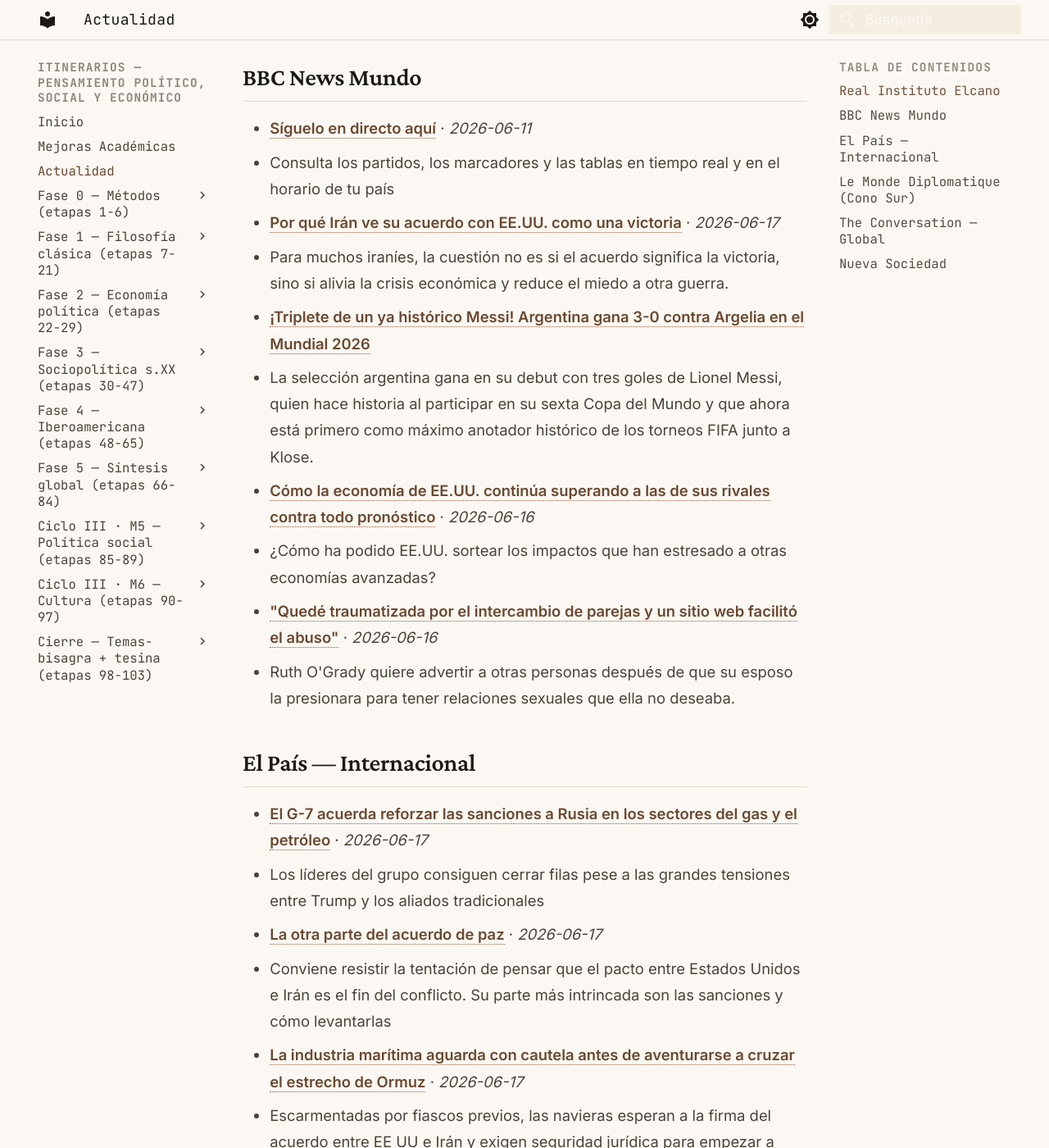
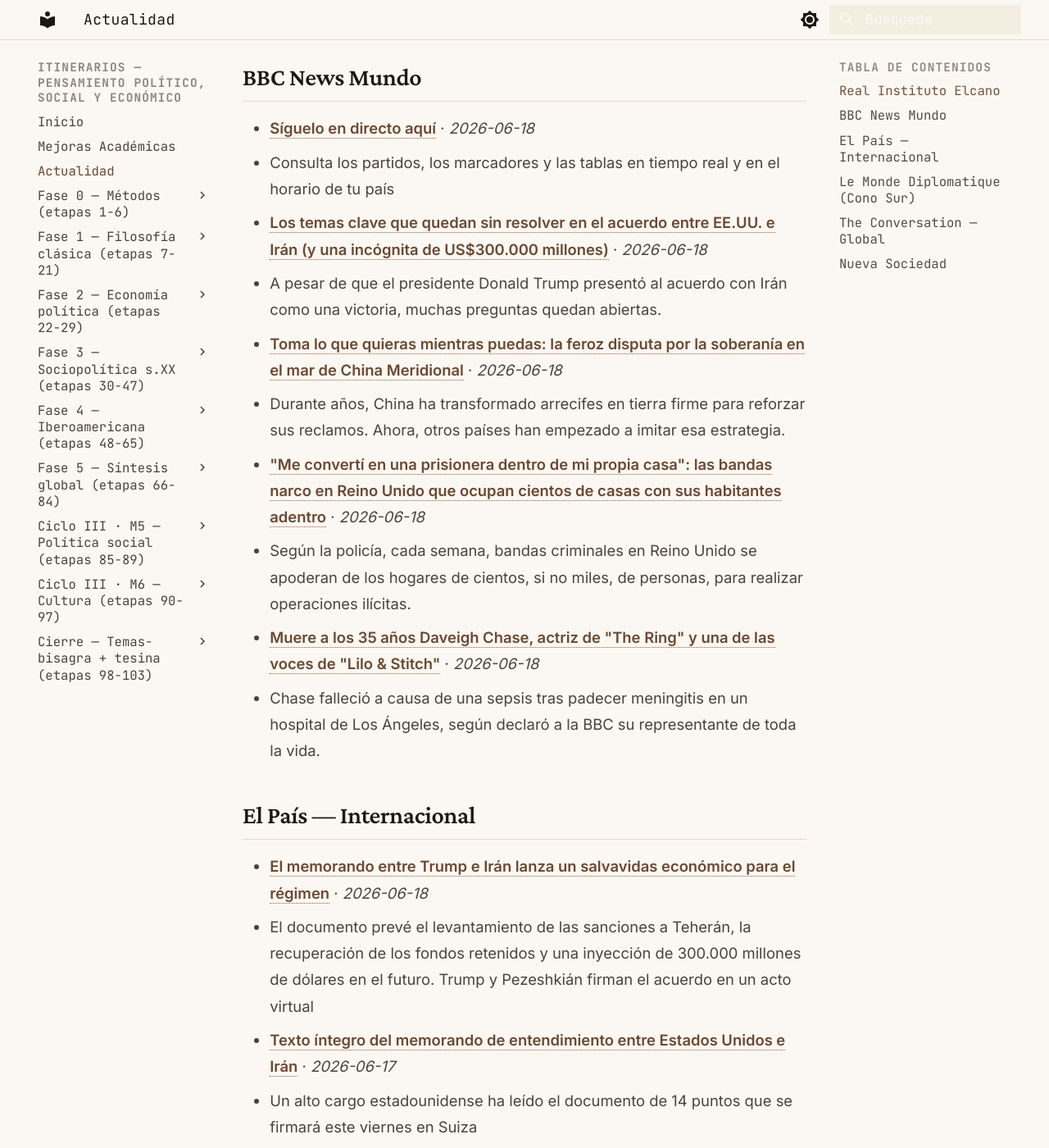
Before and after one commit to MrSpagVi/Curso, an MkDocs documentation site: the page built from docs/actualidad.md, in a window 1280 px wide and 1400 px high, scrolled down 758 px. Shown: the whole window at 82% size. Built offline with MkDocs 1.6.1 and Material for MkDocs 9.7.7, drawn with Linux system fonts in a browser that asks for light colours; some of the changed text lies outside the part shown.

Commit message:
auto: actualidad 2026-06-18

```diff
--- a/docs/actualidad.md
+++ b/docs/actualidad.md
@@ -6,7 +6,7 @@ title: Actualidad
 
 Últimos titulares de fuentes que dictan agenda en ciencia política y geopolítica. Actualizado automáticamente cada día (vía GitHub Actions).
 
-_Última actualización: 2026-06-17 10:28 UTC_
+_Última actualización: 2026-06-18 10:08 UTC_
 
 !!! tip "Ritual mensual — #actualidad"
     El último sábado de cada mes: agarrá **un** titular de los de abajo y escribí **300 palabras** aplicándole **2 autores** del último mes que leíste. ¿Qué diría cada uno? ¿En qué chocan? No resumas la noticia — usala como caso para pensar con las herramientas que venís construyendo. Guardá el texto con el tag `#actualidad` en tu sistema de notas. Esto convierte la teoría en criterio sobre la coyuntura: el objetivo del plan no es citar a Maquiavelo, es leer el presente con él.
@@ -17,29 +17,29 @@ _Sin datos en esta ejecución. Visitar fuente: [https://www.realinstitutoelcano.
 
 ## BBC News Mundo
 
-- **[Síguelo en directo aquí](https://www.bbc.com/mundo/articles/c3v25v922k4o?at_medium=RSS&at_campaign=rss)** · *2026-06-11*
+- **[Síguelo en directo aquí](https://www.bbc.com/mundo/articles/c3v25v922k4o?at_medium=RSS&at_campaign=rss)** · *2026-06-18*
   - Consulta los partidos, los marcadores y las tablas en tiempo real y en el horario de tu país
-- **[Por qué Irán ve su acuerdo con EE.UU. como una victoria](https://www.bbc.com/mundo/articles/crelq87zd5vo?at_medium=RSS&at_campaign=rss)** · *2026-06-17*
-  - Para muchos iraníes, la cuestión no es si el acuerdo significa la victoria, sino si alivia la crisis económica y reduce el miedo a otra guerra.
-- **[¡Triplete de un ya histórico Messi! Argentina gana 3-0 contra Argelia en el Mundial 2026](https://www.bbc.co.uk/mundo/live/c0ly0w008e5t?at_medium=RSS&at_campaign=rss)**
-  - La selección argentina gana en su debut con tres goles de Lionel Messi, quien hace historia al participar en su sexta Copa del Mundo y que ahora está primero como máximo anotador histórico de los torneos FIFA junto a Klose.
-- **[Cómo la economía de EE.UU. continúa superando a las de sus rivales contra todo pronóstico](https://www.bbc.com/mundo/articles/c8025n5x383o?at_medium=RSS&at_campaign=rss)** · *2026-06-16*
-  - ¿Cómo ha podido EE.UU. sortear los impactos que han estresado a otras economías avanzadas?
-- **["Quedé traumatizada por el intercambio de parejas y un sitio web facilitó el abuso"](https://www.bbc.com/mundo/articles/cm2rx8p5n84o?at_medium=RSS&at_campaign=rss)** · *2026-06-16*
-  - Ruth O'Grady quiere advertir a otras personas después de que su esposo la presionara para tener relaciones sexuales que ella no deseaba.
+- **[Los temas clave que quedan sin resolver en el acuerdo entre EE.UU. e Irán (y una incógnita de US$300.000 millones)](https://www.bbc.com/mundo/articles/cn0v5lr9rnno?at_medium=RSS&at_campaign=rss)** · *2026-06-18*
+  - A pesar de que el presidente Donald Trump presentó al acuerdo con Irán como una victoria, muchas preguntas quedan abiertas.
+- **[Toma lo que quieras mientras puedas: la feroz disputa por la soberanía en el mar de China Meridional](https://www.bbc.com/mundo/articles/cgmdgrk0n8xo?at_medium=RSS&at_campaign=rss)** · *2026-06-18*
+  - Durante años, China ha transformado arrecifes en tierra firme para reforzar sus reclamos. Ahora, otros países han empezado a imitar esa estrategia.
+- **["Me convertí en una prisionera dentro de mi propia casa": las bandas narco en Reino Unido que ocupan cientos de casas con sus habitantes adentro](https://www.bbc.com/mundo/articles/c62134mde9ro?at_medium=RSS&at_campaign=rss)** · *2026-06-18*
+  - Según la policía, cada semana, bandas criminales en Reino Unido se apoderan de los hogares de cientos, si no miles, de personas, para realizar operaciones ilícitas.
+- **[Muere a los 35 años Daveigh Chase, actriz de "The Ring" y una de las voces de "Lilo & Stitch"](https://www.bbc.com/mundo/articles/c75y36ndz60o?at_medium=RSS&at_campaign=rss)** · *2026-06-18*
+  - Chase falleció a causa de una sepsis tras padecer meningitis en un hospital de Los Ángeles, según declaró a la BBC su representante de toda la vida.
 
 ## El País — Internacional
 
-- **[El G-7 acuerda reforzar las sanciones a Rusia en los sectores del gas y el petróleo](https://elpais.com/internacional/2026-06-17/el-g-7-acuerda-reforzar-las-sanciones-a-rusia-en-los-sectores-del-gas-y-el-petroleo.html)** · *2026-06-17*
-  - Los líderes del grupo consiguen cerrar filas pese a las grandes tensiones entre Trump y los aliados tradicionales
+- **[El memorando entre Trump e Irán lanza un salvavidas económico para el régimen](https://elpais.com/internacional/2026-06-17/el-memorando-entre-trump-e-iran-lanza-un-salvavidas-economico-para-el-regimen.html)** · *2026-06-18*
+  - El documento prevé el levantamiento de las sanciones a Teherán, la recuperación de los fondos retenidos y una inyección de 300.000 millones de dólares en el futuro. Trump y Pezeshkián firman el acuerdo en un acto virtual
+- **[Texto íntegro del memorando de entendimiento entre Estados Unidos e Irán](https://elpais.com/internacional/2026-06-17/texto-integro-del-memorando-de-entendimiento-entre-estados-unidos-e-iran.html)** · *2026-06-17*
+  - Un alto cargo estadounidense ha leído el documento de 14 puntos que se firmará este viernes en Suiza
+- **[El G-7 arroja una frágil tregua en el conflicto entre Trump y sus aliados](https://elpais.com/internacional/2026-06-17/el-g-7-acuerda-reforzar-las-sanciones-a-rusia-en-los-sectores-del-gas-y-el-petroleo.html)** · *2026-06-17*
+  - El grupo cierra filas pese a las grandes tensiones entre EE UU y sus socios y acuerda endurecer las sanciones contra Rusia
+- **[La conjura de los halcones](https://elpais.com/internacional/2026-06-18/la-conjura-de-los-halcones.html)** · *2026-06-18*
+  - La tregua debía llegar, porque la guerra había llevado la inflación en Estados Unidos al 4% y en noviembre llegan las elecciones de medio mandato
 - **[La otra parte del acuerdo de paz](https://elpais.com/internacional/2026-06-17/la-otra-parte-del-acuerdo-de-paz.html)** · *2026-06-17*
   - Conviene resistir la tentación de pensar que el pacto entre Estados Unidos e Irán es el fin del conflicto. Su parte más intrincada son las sanciones y cómo levantarlas
-- **[La industria marítima aguarda con cautela antes de aventurarse a cruzar el estrecho de Ormuz](https://elpais.com/internacional/2026-06-17/la-industria-maritima-aguarda-con-cautela-antes-de-aventurarse-a-cruzar-el-estrecho-de-ormuz.html)** · *2026-06-17*
-  - Escarmentadas por fiascos previos, las navieras esperan a la firma del acuerdo entre EE UU e Irán y exigen seguridad jurídica para empezar a sacar sus buques del golfo Pérsico
-- **[Del átomo al estrecho: lo que revela el acuerdo entre Irán y Estados Unidos](https://elpais.com/internacional/2026-06-16/del-atomo-al-estrecho-lo-que-revela-el-acuerdo-entre-iran-y-estados-unidos.html)** · *2026-06-16*
-  - Lo que emerge en Suiza no es una paz definitiva. Más que cerrar el conflicto, el memorándum crea mecanismos para administrarlo
-- **[Contra la corrupción, descubrir el engaño](https://elpais.com/opinion/2026-06-15/contra-la-corrupcion-descubrir-el-engano.html)** · *2026-06-15*
-  - La lucha contra estas prácticas es un problema democrático que debería ser objeto de un enorme consenso, pero no lo es
 
 ## Le Monde Diplomatique (Cono Sur)
 
@@ -47,16 +47,16 @@ _Sin datos en esta ejecución. Visitar fuente: [https://www.eldiplo.org/feed/](h
 
 ## The Conversation — Global
 
-- **[View from The Hill: Hanson gets quite a bit off off her chest when she enters the media den](https://theconversation.com/view-from-the-hill-hanson-gets-quite-a-bit-off-off-her-chest-when-she-enters-the-media-den-284304)** · *2026-06-17*
-  - Pauline Hanson’s first-ever – and perhaps only-ever – appearance at the National Press Club was Hanson off the leash.
-- **[If aliens landed on Earth tomorrow, what would they eat?](https://theconversation.com/if-aliens-landed-on-earth-tomorrow-what-would-they-eat-285318)** · *2026-06-17*
-  - Biology allows us to speculatively map out an alien’s energy needs.
-- **[Xenophobia in South Africa: state’s complicity with gangs and vigilantes is threatening its ability to govern](https://theconversation.com/xenophobia-in-south-africa-states-complicity-with-gangs-and-vigilantes-is-threatening-its-ability-to-govern-285280)** · *2026-06-17*
-  - The only interventions capable of disrupting xenophobia are those that lower, or ideally eliminate, its political, economic and social benefits.
-- **[Levels of ‘forever chemicals’ in dolphins and whales are rising globally](https://theconversation.com/levels-of-forever-chemicals-in-dolphins-and-whales-are-rising-globally-284565)** · *2026-06-17*
-  - Nowhere is safe from forever chemical pollution – not even the middle of the ocean. PFAS levels are on the rise in the world’s whales and dolphins.
-- **[The US government can shut off access to AI at will. What does this mean for Australia?](https://theconversation.com/the-us-government-can-shut-off-access-to-ai-at-will-what-does-this-mean-for-australia-285480)** · *2026-06-17*
-  - The risks of depending on US-based AI models are becoming clear.
+- **[Grattan on Friday: Albanese government gives ground on tax, but how much will it have to cede on the NDIS?](https://theconversation.com/grattan-on-friday-albanese-government-gives-ground-on-tax-but-how-much-will-it-have-to-cede-on-the-ndis-285371)** · *2026-06-18*
+  - The Albanese government finds itself in policy quicksand on three core issues as the sitting fortnight looms.
+- **[What’s in the US-Iran peace deal? A lot of concessions and empty promises from Trump, in return for little](https://theconversation.com/whats-in-the-us-iran-peace-deal-a-lot-of-concessions-and-empty-promises-from-trump-in-return-for-little-285597)** · *2026-06-18*
+  - There is nothing in the agreement that is positive for the US and did not already exist before the war.
+- **[Australian farmers are desperate to escape the latest mouse plague – and may soon get relief](https://theconversation.com/australian-farmers-are-desperate-to-escape-the-latest-mouse-plague-and-may-soon-get-relief-285233)** · *2026-06-18*
+  - Mice numbers are likely to drop as winter sets in – an expert explains.
+- **[Vodafone has suffered another major outage. A telco expert explains what went wrong](https://theconversation.com/vodafone-has-suffered-another-major-outage-a-telco-expert-explains-what-went-wrong-285588)** · *2026-06-18*
+  - The nationwide outage highlights problems with how the network is designed.
+- **[Jeremy Clarkson has aggressive prostate cancer. But what makes some cancers more aggressive than others?](https://theconversation.com/jeremy-clarkson-has-aggressive-prostate-cancer-but-what-makes-some-cancers-more-aggressive-than-others-285584)** · *2026-06-18*
+  - Jeremy Clarkson says his prostate cancer is ‘aggressive’. Here’s what that actually means.
 
 ## Nueva Sociedad
 
```
